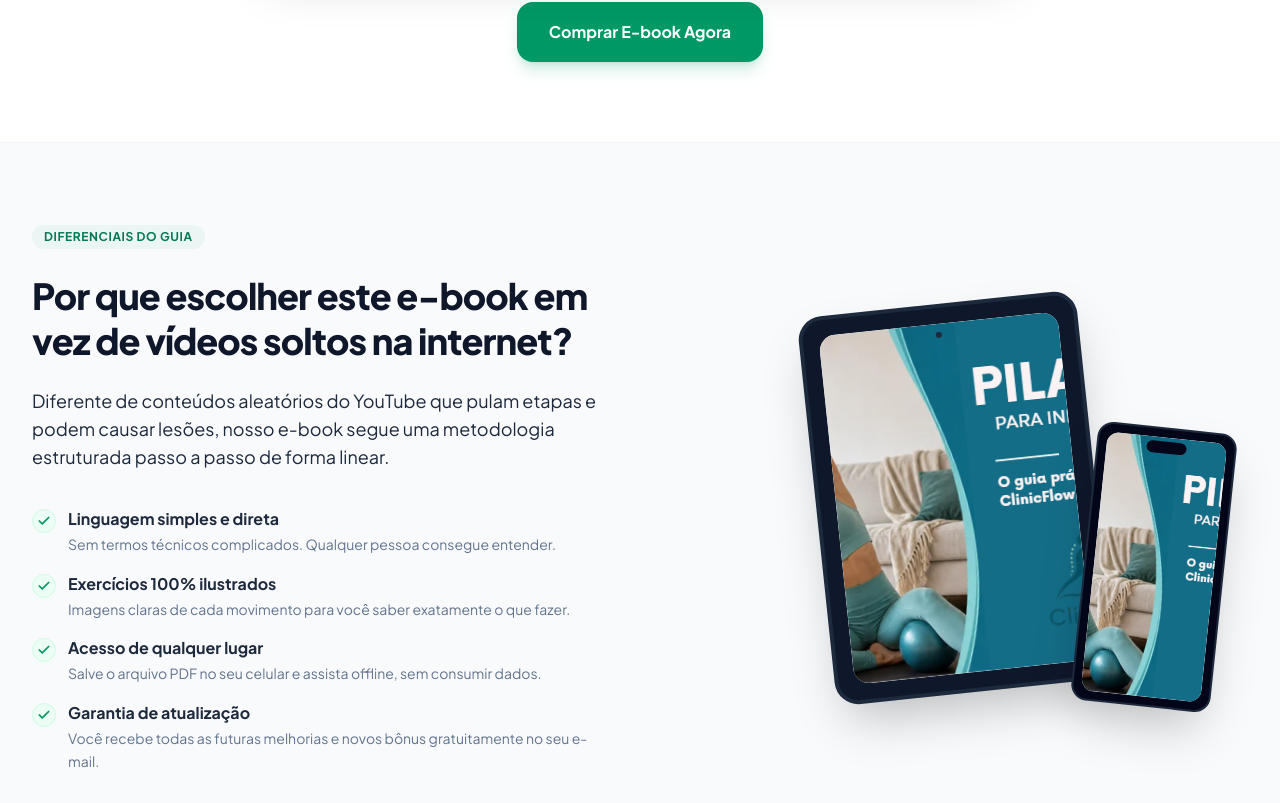
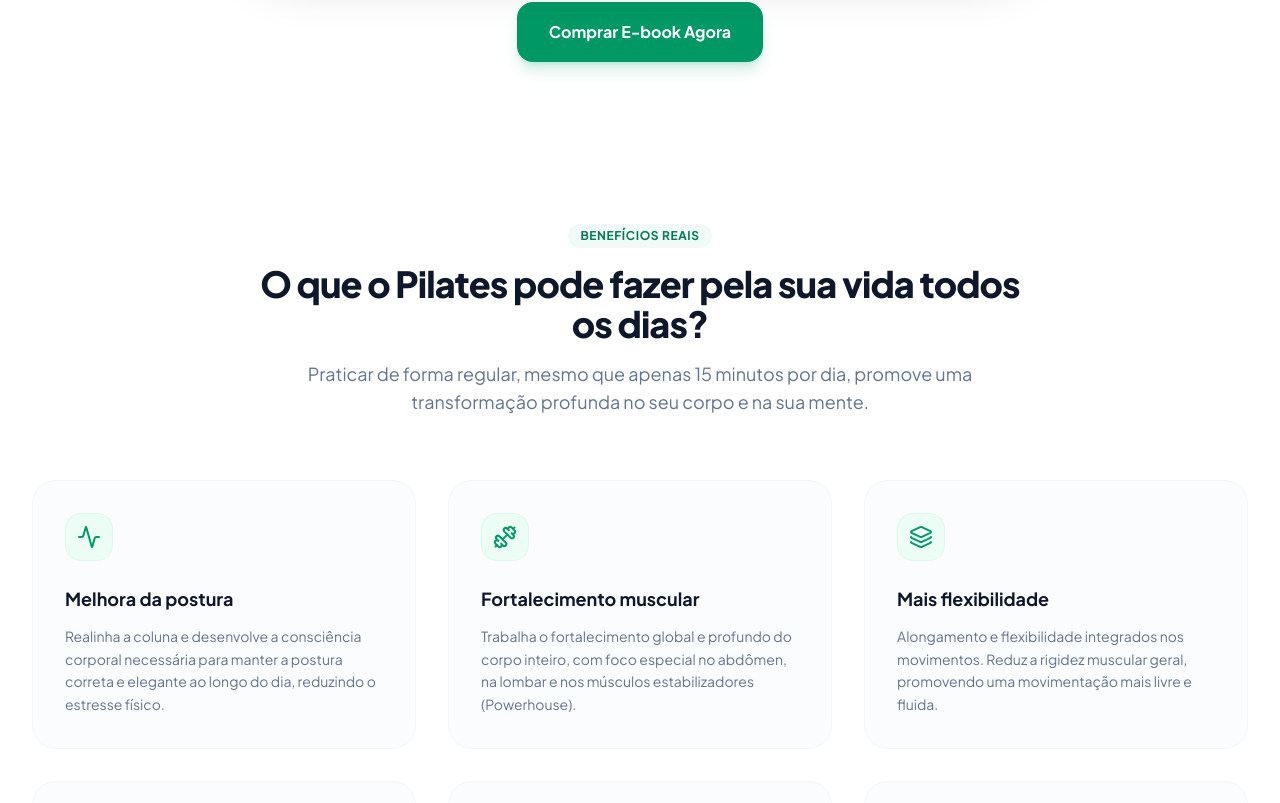
Before and after one commit to mayrlanmonteiro/pilates-clinicflow, a Next.js app: page / in a window 1280 px wide. Shown: the part 1657-2460 px from the top of the page. Built offline with nearby package versions, Linux system fonts and the light colour scheme.

Commit message:
Remove Diferenciais section

```diff
--- a/src/app/page.tsx
+++ b/src/app/page.tsx
@@ -255,94 +255,6 @@ export default function Home() {
               Comprar E-book Agora
             </button>
           </div>
-        </div>
-      </section>
-
-      {/* DIFERENCIAIS SECTION */}
-      <section className="py-14 sm:py-20 bg-slate-50/60 border-t border-b border-slate-100">
-        <div className="max-w-7xl mx-auto px-6 lg:px-8">
-
-          <div className="grid grid-cols-1 lg:grid-cols-2 gap-12 items-center">
-
-            {/* Text details */}
-            <motion.div
-              initial={{ opacity: 0, y: 30 }}
-              whileInView={{ opacity: 1, y: 0 }}
-              viewport={{ once: true }}
-              transition={{ duration: 0.6 }}
-              className="space-y-6"
-            >
-              <div className="inline-block px-3 py-1 rounded-full bg-emerald-600/5 text-emerald-700 text-xs font-bold uppercase tracking-wider">
-                Diferenciais do Guia
-              </div>
-              <h2 className="text-3xl sm:text-4xl font-extrabold text-slate-900 leading-tight tracking-tight">
-                Por que escolher este e-book em vez de vídeos soltos na internet?
-              </h2>
-              <p className="text-slate-650 text-base sm:text-lg">
-                Diferente de conteúdos aleatórios do YouTube que pulam etapas e podem causar lesões, nosso e-book segue uma metodologia estruturada passo a passo de forma linear.
-              </p>
-
-              <div className="space-y-4 pt-3">
-                {[
-                  { title: "Linguagem simples e direta", desc: "Sem termos técnicos complicados. Qualquer pessoa consegue entender." },
-                  { title: "Exercícios 100% ilustrados", desc: "Imagens claras de cada movimento para você saber exatamente o que fazer." },
-                  { title: "Acesso de qualquer lugar", desc: "Salve o arquivo PDF no seu celular e assista offline, sem consumir dados." },
-                  { title: "Garantia de atualização", desc: "Você recebe todas as futuras melhorias e novos bônus gratuitamente no seu e-mail." }
-                ].map((item, idx) => (
-                  <div key={idx} className="flex items-start gap-3">
-                    <div className="p-1 rounded-full bg-emerald-50 border border-emerald-100 shrink-0 mt-0.5">
-                      <Check className="w-3.5 h-3.5 text-emerald-600 stroke-[3]" />
-                    </div>
-                    <div>
-                      <h4 className="font-bold text-slate-800 text-sm sm:text-base">{item.title}</h4>
-                      <p className="text-slate-500 text-xs sm:text-sm mt-0.5 leading-relaxed">{item.desc}</p>
-                    </div>
-                  </div>
-                ))}
-              </div>
-            </motion.div>
-
-            {/* Showcase Visual of Mockups (Gallery Section) */}
-            <motion.div
-              initial={{ opacity: 0, scale: 0.95 }}
-              whileInView={{ opacity: 1, scale: 1 }}
-              viewport={{ once: true }}
-              transition={{ duration: 0.6 }}
-              className="relative flex items-center justify-center h-[300px] sm:h-[450px]"
-            >
-              {/* Decorative backgrounds */}
-              <div className="absolute inset-0 bg-gradient-to-tr from-emerald-100/30 to-blue-100/30 rounded-3xl -z-10 blur-xl" />
-
-              {/* Tablet Frame */}
-              <div className="absolute w-[200px] h-[280px] sm:w-[280px] sm:h-[390px] bg-slate-900 rounded-3xl p-2 sm:p-4 shadow-2xl border-4 border-slate-800 z-10 -rotate-6 transform hover:rotate-0 transition-transform duration-300">
-                <div className="relative w-full h-full bg-white rounded-2xl overflow-hidden">
-                  <Image
-                    src="/clinicflow-cover.png"
-                    alt="Capa do E-book Pilates para Iniciantes"
-                    fill
-                    className="object-cover"
-                  />
-                  <div className="absolute top-2 left-1/2 -translate-x-1/2 w-1.5 h-1.5 bg-slate-800 rounded-full" />
-                </div>
-              </div>
-
-              {/* Mobile Phone Frame Overlay */}
-              <div className="absolute bottom-4 right-0 sm:right-6 w-[100px] h-[200px] sm:w-[140px] sm:h-[280px] bg-slate-950 rounded-2xl p-2 shadow-2xl border-2 border-slate-800 z-20 rotate-6 transform hover:rotate-0 transition-transform duration-300">
-                <div className="relative w-full h-full bg-white rounded-xl overflow-hidden">
-                  <Image
-                    src="/clinicflow-cover.png"
-                    alt="E-book no celular"
-                    fill
-                    className="object-cover"
-                  />
-                  <div className="absolute top-1 left-1/2 -translate-x-1/2 w-10 h-3 bg-slate-950 rounded-full" />
-                </div>
-              </div>
-
-            </motion.div>
-
-          </div>
-
         </div>
       </section>
 
```
